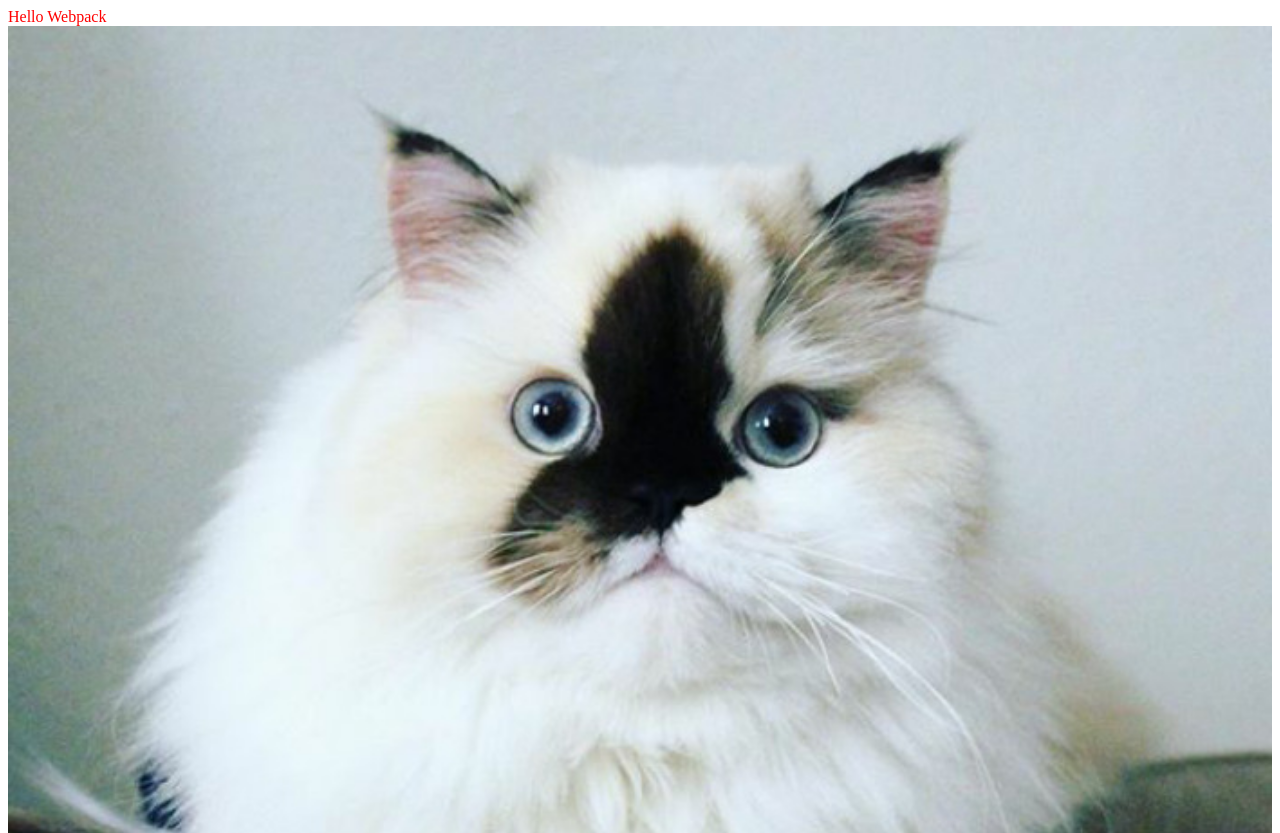
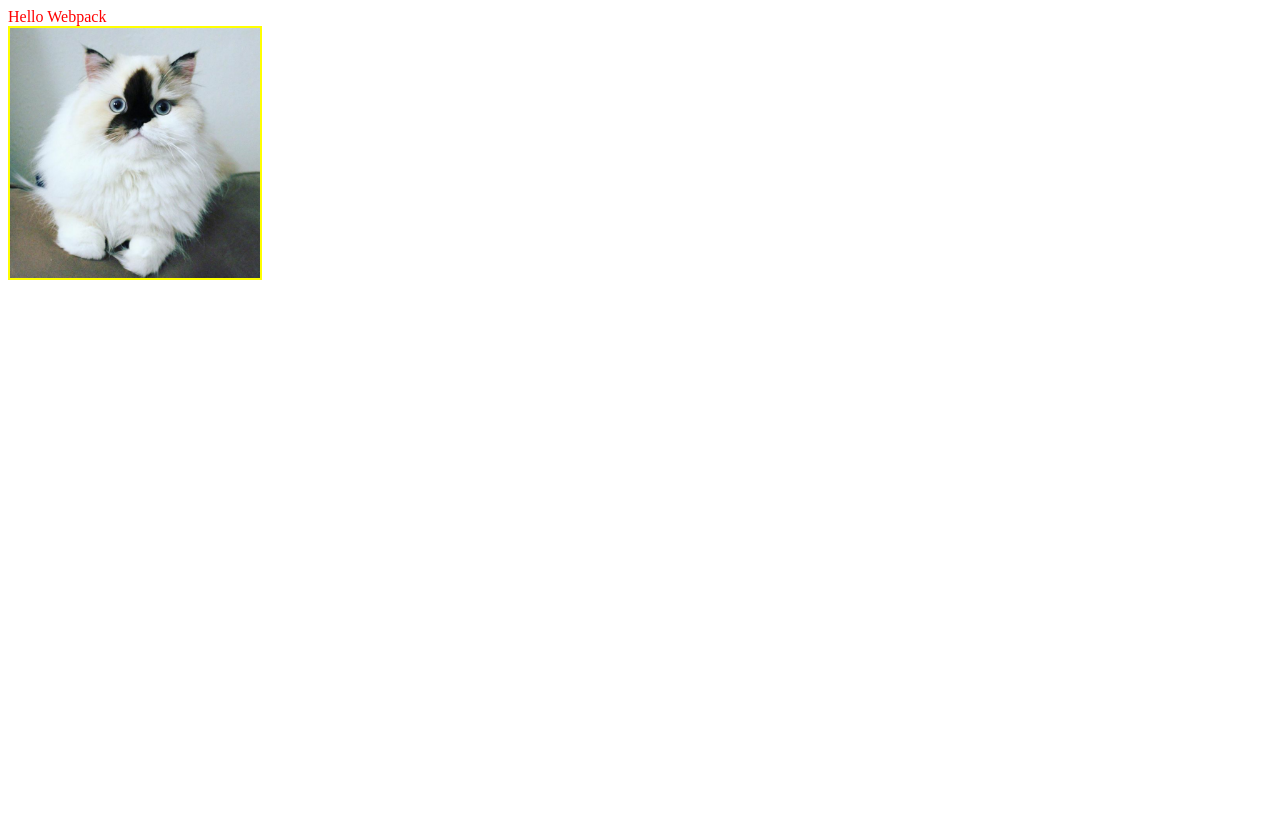
Before and after one commit to jeremyslee/webpack-revisited, a website built with webpack: page dist/index.html in a window 1280 px wide. Shown: the top 833 px of the page. After the commit the page ends 800 px from the top, so only its background shows below. Built offline with nearby package versions, Linux system fonts and the light colour scheme.

Commit message:
Add style to image

```diff
--- a/src/style.css
+++ b/src/style.css
@@ -3,3 +3,8 @@
   display: flex;
   flex-direction: column;
 }
+
+img {
+  width: 250px;
+  border: 2px solid yellow;
+}
```
